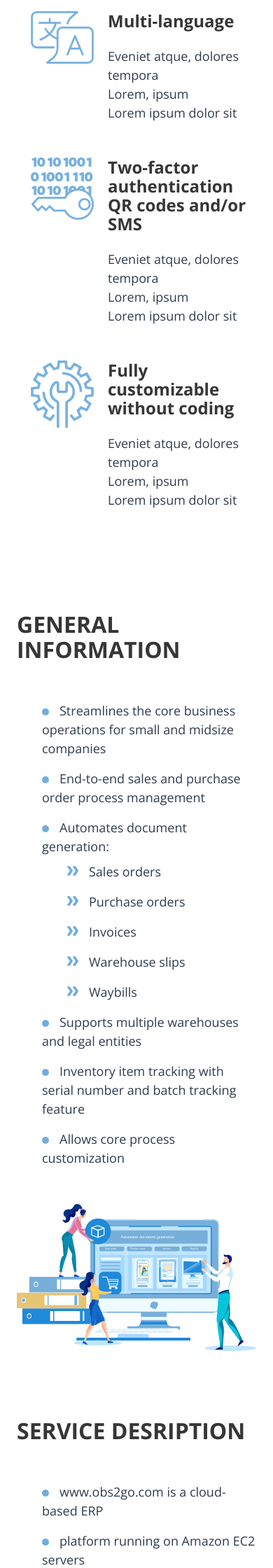
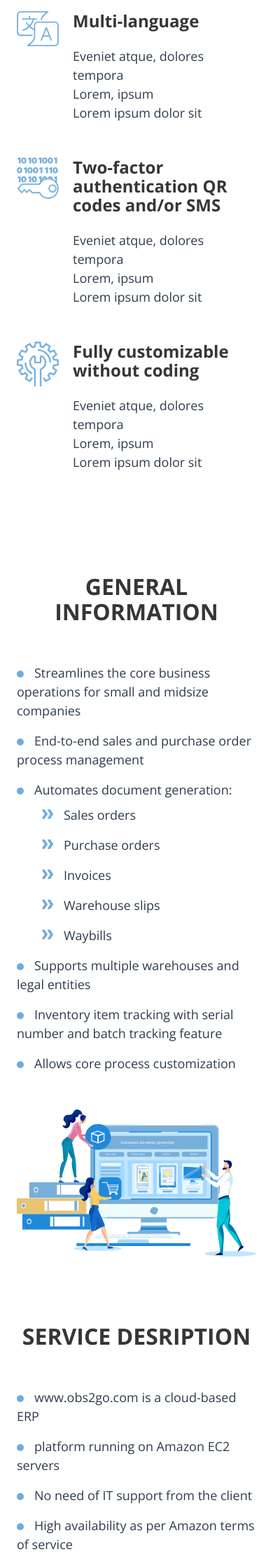
Before and after one commit to PavelDobranov/obs, a Node project: template src/pages/of-module.ejs in a window 390 px wide. Shown: the part 1560-3800 px from the top of the page at 70% size. Run offline with Node 20 templates, Linux system fonts and the light colour scheme; the template is opened without the code that fills it, so the values that code supplies are empty.

Commit message:
mobile styles tweaks, fix carousel bug

```diff
--- a/src/pages/partials/carousel.ejs
+++ b/src/pages/partials/carousel.ejs
@@ -13,6 +13,7 @@
     const $prevButton = document.querySelector('.carousel-control-left');
 
     let activeIndex = 1;
+    let ongoingTransition = false;
 
     function getSliderPosition(index) {
       const size = $carouselSlides[0].clientWidth;
@@ -20,6 +21,8 @@
     }
 
     function slideTo(opts) {
+      ongoingTransition = opts.animate;
+
       $carouselSlidesContainer.style.transition = opts.animate ? 'transform 0.4s ease-in-out' : 'none';
       $carouselSlidesContainer.style.transform = 'translateX(' + opts.position + 'px)';
     }
@@ -31,16 +34,23 @@
     });
 
     $nextButton.addEventListener('click', function () {
-      activeIndex++;
-      slideTo({ animate: true, position: getSliderPosition(activeIndex) });
+      if (!ongoingTransition) {
+        activeIndex++;
+        slideTo({ animate: true, position: getSliderPosition(activeIndex) });
+      }
     });
 
     $prevButton.addEventListener('click', function () {
-      activeIndex--;
-      slideTo({ animate: true, position: getSliderPosition(activeIndex) });
+      if (!ongoingTransition) {
+        activeIndex--;
+        slideTo({ animate: true, position: getSliderPosition(activeIndex) });
+      }
     });
 
     $carouselSlidesContainer.addEventListener('transitionend', function () {
+      console.log('transitionend')
+      ongoingTransition = false;
+
       if (activeIndex === $carouselSlides.length - 1) {
         activeIndex = 1;
         slideTo({ animate: false, position: getSliderPosition(activeIndex) });
--- a/src/styles/of-module.scss
+++ b/src/styles/of-module.scss
@@ -26,11 +26,11 @@
     margin-bottom: 50px;
 
     .benefit-icon {
-      min-width: 90px;
+      min-width: 60px;
       background-size: contain;
       background-position: top center;
       background-repeat: no-repeat;
-      margin: 0 20px;
+      margin-right: 20px;
     }
 
     .benefit-icon-1 {
@@ -63,6 +63,14 @@
   position: relative;
   overflow: visible;
 
+  .title {
+    text-align: center;
+  }
+
+  .content > ul {
+    margin: 0;
+  }
+
   .shape {
     width: 95%;
     top: 0;
@@ -73,6 +81,14 @@
 .of-service-description {
   position: relative;
   overflow: visible;
+
+  .title {
+    text-align: center;
+  }
+
+  .content > ul {
+    margin: 0;
+  }
 
   .shape {
     width: 60%;
@@ -180,6 +196,13 @@
   }
 
   .of-benefits {
+    .benefit-card {
+      .benefit-icon {
+        min-width: 90px;
+        margin: 0 20px;
+      }
+    }
+
     .benefit-card-reversed {
       flex-direction: row-reverse;
 
@@ -190,12 +213,20 @@
   }
 
   .of-general-information {
+    .title {
+      text-align: left;
+    }
+
     .shape {
       width: 50%;
     }
   }
 
   .of-service-description {
+    .title {
+      text-align: left;
+    }
+
     .shape {
       width: 50%;
       bottom: -120px;
```
Also changed, not shown: dist/styles/of-module.css, 1 other file.
